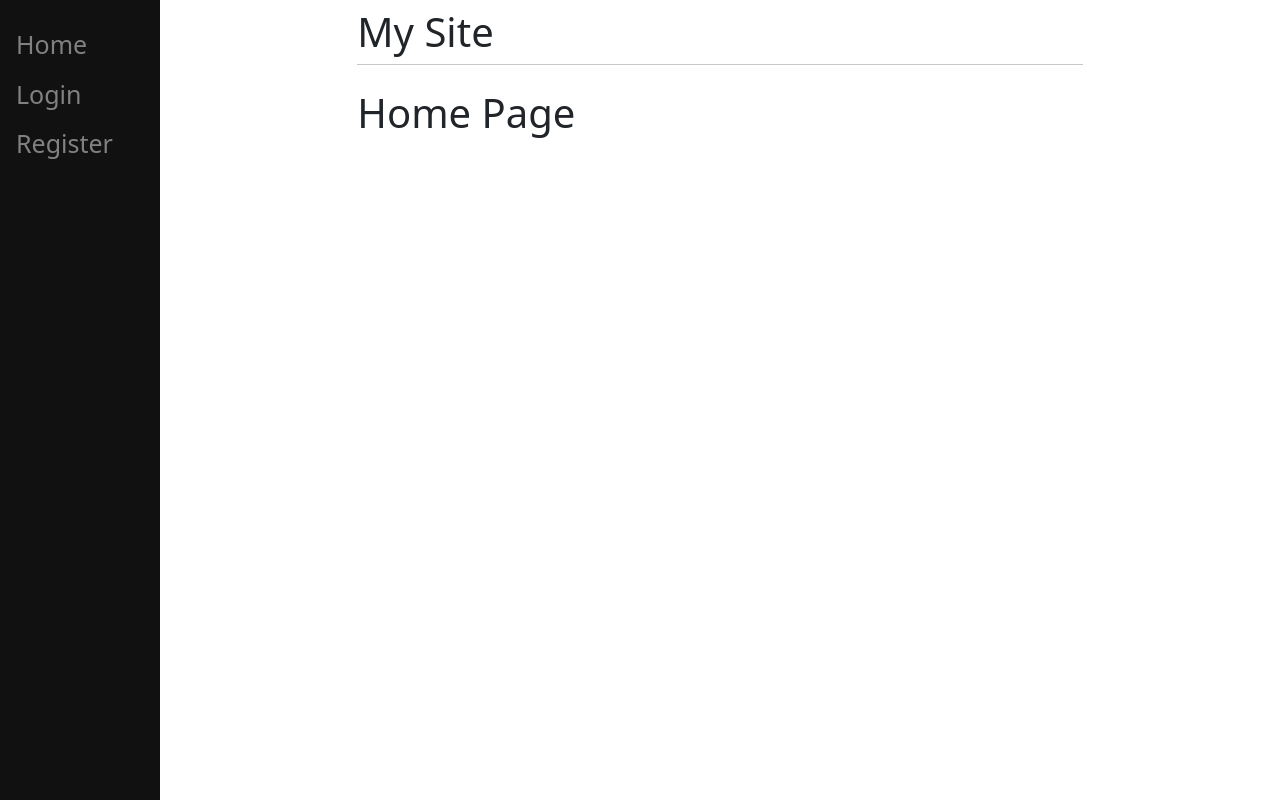
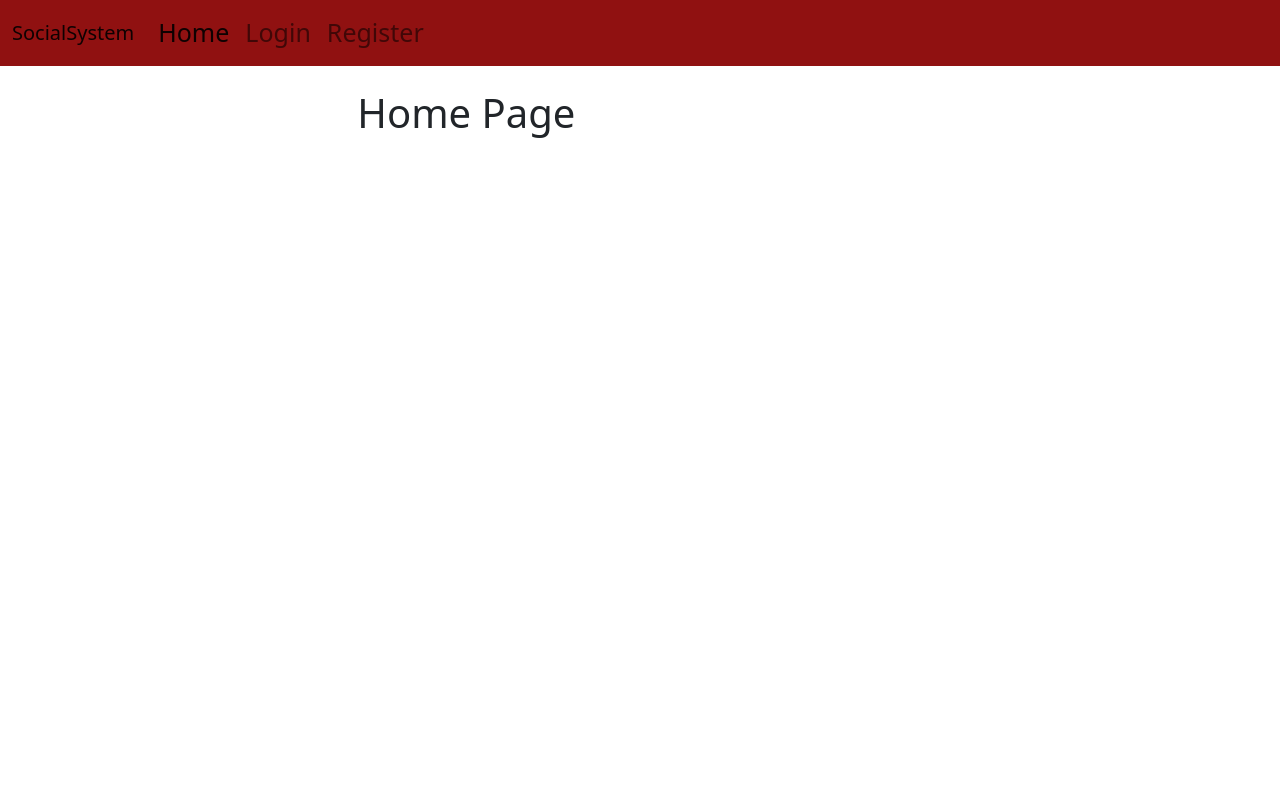
Before and after one commit to InferusAnima/SocialSystem, a Django app: page / in a window 1280 px wide. Run offline with Django 4.2, Linux system fonts and the light colour scheme.

Commit message:
top navbar

```diff
--- a/SocialSystem/main/templates/main/base.html
+++ b/SocialSystem/main/templates/main/base.html
@@ -2,19 +2,17 @@
 <html lang="en">
 <head>
     <style type="text/css">
-		.sidenav {
-			height:100%;
-			width:160px;
+		.navbar-light {
 			position: fixed;
 			z-index:1;
 			top:0;
 			left:0;
-			background-color:#111;
+			background-color:#901111;
 			overflow-x: :hidden;
 			padding-top:20px;
 		}
 
-		.sidenav a {
+		.nav-item a {
 			padding:6px 8px 6px 16px;
 			text-decoration: none;
 			font-size:25px;
@@ -22,7 +20,7 @@
 			display:block;
 		}
 
-		.sidenav a:hover{
+		.nav a:hover{
 			color:#f1f1f1;
 		}
 
@@ -31,28 +29,51 @@
 			padding: 0px 10px;
 		}
 
+
+
+
     </style>
 
     <meta charset="utf-8">
     <meta name="viewport" content="width=device-width, initial-scale=1">
 
-    <link href="https://cdn.jsdelivr.net/npm/bootstrap@5.1.3/dist/css/bootstrap.min.css" rel="stylesheet" integrity="sha384-1BmE4kWBq78iYhFldvKuhfTAU6auU8tT94WrHftjDbrCEXSU1oBoqyl2QvZ6jIW3" crossorigin="anonymous">
+    <link href="https://cdn.jsdelivr.net/npm/bootstrap@5.1.3/dist/css/bootstrap.min.css" rel="stylesheet"
+          integrity="sha384-1BmE4kWBq78iYhFldvKuhfTAU6auU8tT94WrHftjDbrCEXSU1oBoqyl2QvZ6jIW3" crossorigin="anonymous">
 
     <title>{% block title %}Tim's Site{% endblock %}</title>
 </head>
 
 <body>
-    <div class="sidenav">
-		<a href="/">Home</a>
+<nav class="navbar navbar-light navbar-expand-md fixed-top">
+    <div class="container-fluid">
+        <a class="navbar-brand" href="#">SocialSystem</a>
+        <div class="collapse navbar-collapse" id="navbarCollapse">
+            <ul class="navbar-nav me-auto mb-2 mb-md-0">
+                <li class="nav-item">
+                    <a class="nav-link active" aria-current="page" href="">Home</a>
+                </li>
                 {% if user.is_authenticated %}
-			<a href="/create">Create</a>
-			<a href="/tasks">Tasks</a>
-			<a href="/logout">Logout</a>
+                <li class="nav-item">
+                    <a class="nav-link" href="/create">Create</a>
+                </li>
+                <li class="nav-item">
+                    <a class="nav-link" href="/tasks">Tasks</a>
+                </li>
+                <li class="nav-item">
+                    <a class="nav-link" href="/logout">Logout</a>
+                </li>
                 {% else %}
-			<a href="/login">Login</a>
-			<a href="/register">Register</a>
+                <li class="nav-item">
+                    <a class="nav-link" href="/login">Login</a>
+                </li>
+                <li class="nav-item">
+                    <a class="nav-link" href="/register">Register</a>
+                </li>
                 {% endif %}
+            </ul>
         </div>
+    </div>
+</nav>
 <div id="content" name="content" class="main">
     <div class="row justify-content-center">
         <div class="col-8">
@@ -63,7 +84,8 @@
         </div>
     </div>
 </div>
-
-    <script src="https://cdn.jsdelivr.net/npm/bootstrap@5.1.3/dist/js/bootstrap.bundle.min.js" integrity="sha384-ka7Sk0Gln4gmtz2MlQnikT1wXgYsOg+OMhuP+IlRH9sENBO0LRn5q+8nbTov4+1p" crossorigin="anonymous"></script>
+<script src="https://cdn.jsdelivr.net/npm/bootstrap@5.1.3/dist/js/bootstrap.bundle.min.js"
+        integrity="sha384-ka7Sk0Gln4gmtz2MlQnikT1wXgYsOg+OMhuP+IlRH9sENBO0LRn5q+8nbTov4+1p"
+        crossorigin="anonymous"></script>
 </body>
 </html>
```
Also changed, not shown: SocialSystem/db.sqlite3. Lines whose indentation alone changed are shown as unchanged.
